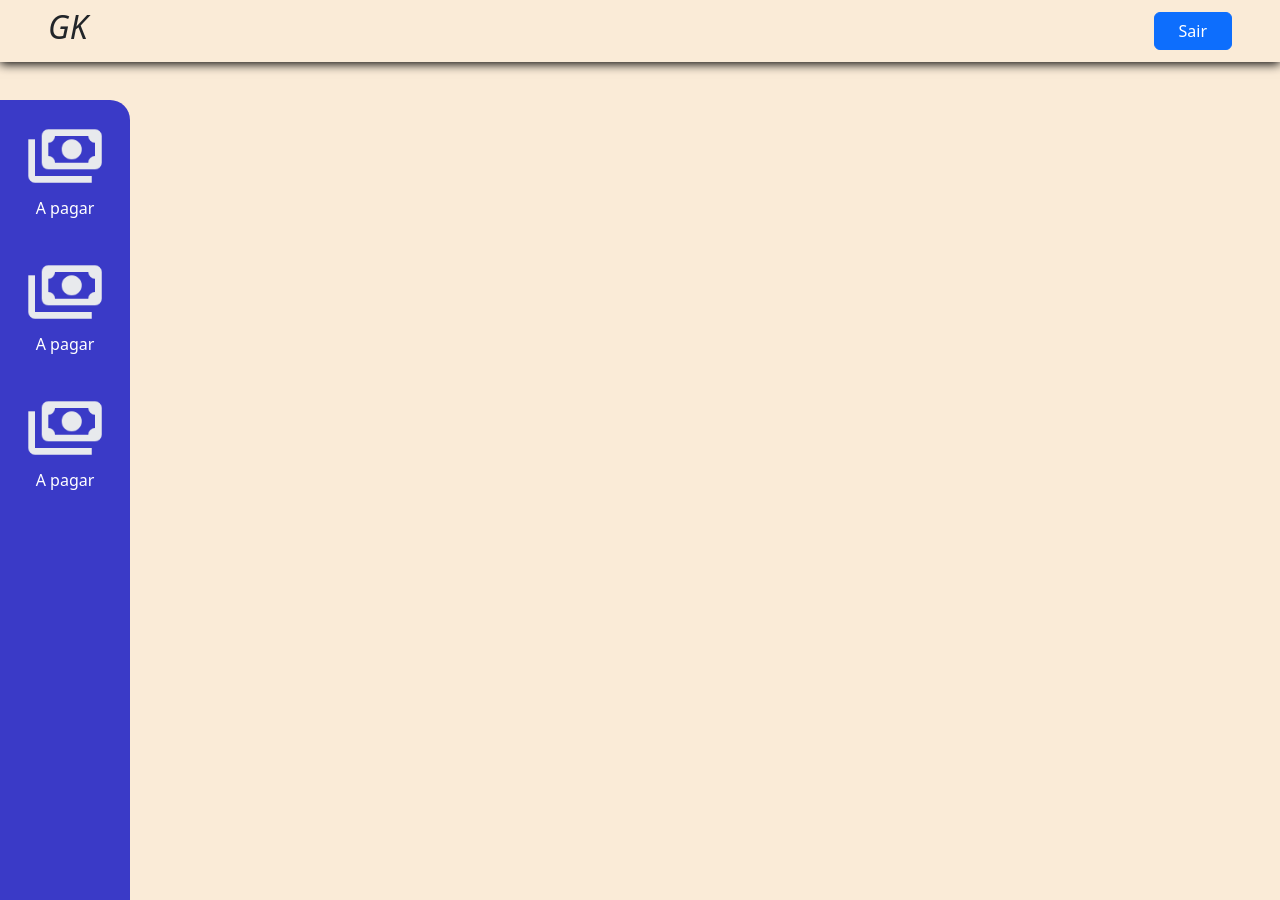
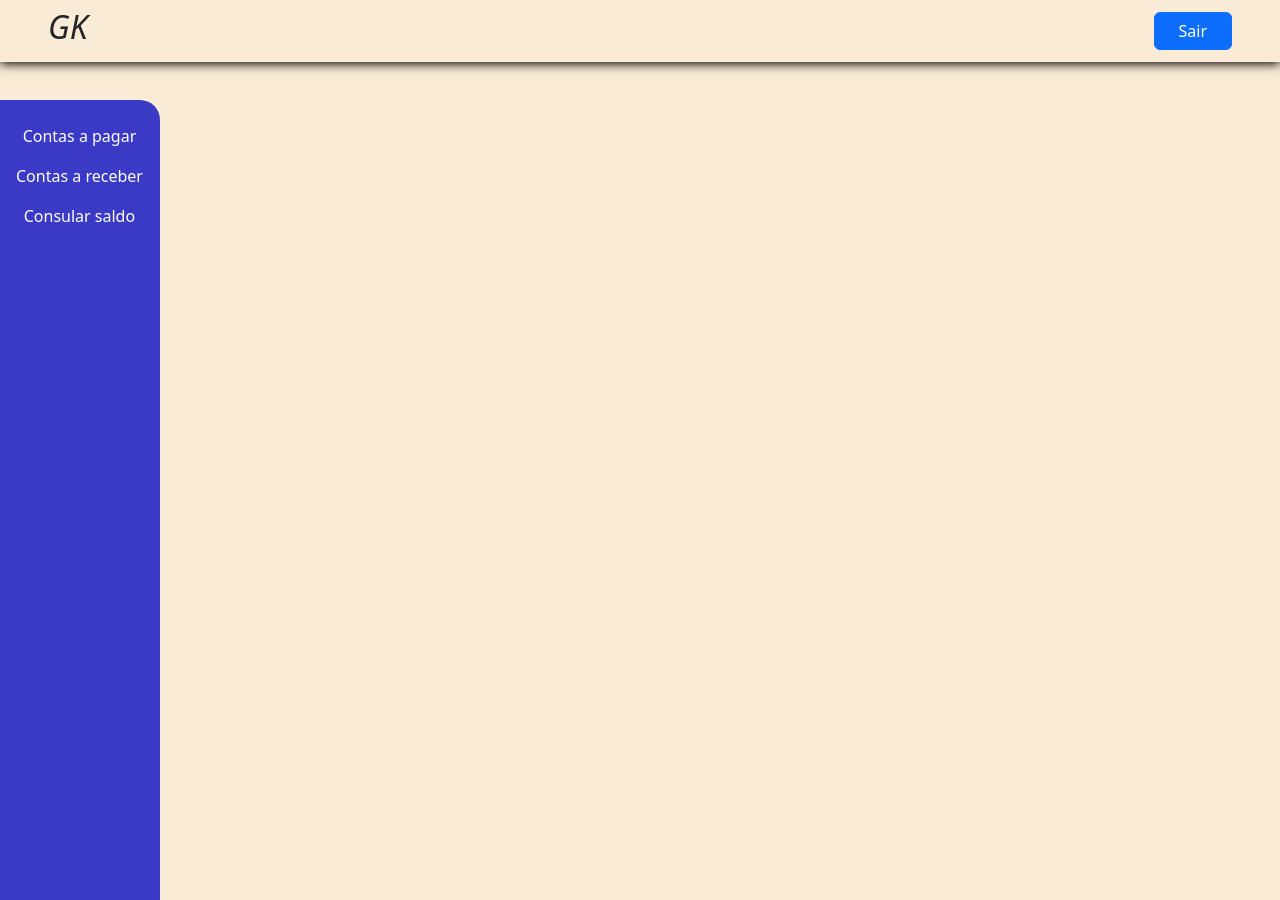
Before and after one commit to GabrielSKlauck/Contabilidade-Angular, an Angular app in the folder Front/: page /homepage in a window 1280 px wide. Built offline with nearby package versions, Linux system fonts and the light colour scheme.

Commit message:
Retirada da imagem no menu lateral e inicio do contas a pagar

```diff
--- a/Front/src/app/app.routes.ts
+++ b/Front/src/app/app.routes.ts
@@ -2,10 +2,12 @@ import { NgModule } from '@angular/core';
 import { RouterModule, Routes } from '@angular/router';
 import { HomepageComponent } from './pages/homepage/homepage.component';
 import { LoginComponent } from './pages/login/login.component';
+import { ContasPagarComponent } from './pages/contas-pagar/contas-pagar.component';
 
 export const routes: Routes = [
     {path: '', component: LoginComponent, pathMatch: 'full'},
-    {path: 'homepage', component: HomepageComponent}
+    {path: 'homepage', component: HomepageComponent},
+    {path: 'contasPagar', component: ContasPagarComponent, outlet: "showContasPagar"},
 ];
 
 @NgModule({
--- /dev/null
+++ b/Front/src/app/pages/contas-pagar/contas-pagar.component.html
@@ -0,0 +1 @@
+<h1>contasPagar</h1>
--- a/Front/src/app/pages/homepage/homepage.component.css
+++ b/Front/src/app/pages/homepage/homepage.component.css
@@ -2,7 +2,8 @@ nav{
     background-color: rgb(58, 58, 199);
     color: white;
     height: 100%;
-    width: 130px;
+    width: auto;
+    max-width: 160px;
     margin-top: 30px;
     border-top-right-radius: 20px;
     border-top-right-radius: 20px;
@@ -17,12 +18,13 @@ app-header{
 
 ul{
     list-style: none;
+    position: absolute;
+}
+li{
+    cursor: pointer;
 }
 
-li{
-    margin-top: 10px;
+a{
+    text-decoration: none;
+    color: white;
 }
-
-app-features{
-    cursor: pointer;
-}
--- a/Front/src/app/pages/homepage/homepage.component.html
+++ b/Front/src/app/pages/homepage/homepage.component.html
@@ -1,14 +1,16 @@
 <app-header></app-header>
 <nav>
-    <ul class="nav flex-column">
-        <li class="nav-item my-3">
-            <app-features></app-features>
+    <ul class="nav flex-column mt-3 ms-3">
+        <li class="nav-item my-2">
+            <a [routerLink]="[{ outlets: { name: 'showContasPagar' } }]">{{contasPagar}}</a>
         </li>
-        <li class="nav-item my-3">
-            <app-features></app-features>
+        <li class="nav-item my-2">
+            {{contasReceber}}
         </li>
-        <li class="nav-item my-3">
-            <app-features></app-features>
+        <li class="nav-item my-2">
+            {{saldo}}
         </li>
     </ul>
 </nav>
+
+<router-outlet name="showContasPagar"></router-outlet>
--- a/Front/src/app/pages/homepage/homepage.component.ts
+++ b/Front/src/app/pages/homepage/homepage.component.ts
@@ -1,14 +1,18 @@
 import { Component } from '@angular/core';
 import { HeaderComponent } from "../../shared/header/header.component";
-import { FeaturesComponent } from "../../shared/features/features.component";
+import { routes } from '../../app.routes';
+import { RouterModule } from '@angular/router';
 
 @Component({
   selector: 'app-homepage',
   standalone: true,
-  imports: [HeaderComponent, FeaturesComponent],
+  imports: [HeaderComponent, RouterModule],
   templateUrl: './homepage.component.html',
   styleUrl: './homepage.component.css'
 })
 export class HomepageComponent {
+  contasPagar:string = "Contas a pagar";
+  contasReceber:string = "Contas a receber";
+  saldo:string = "Consular saldo";
 
 }
--- a/Front/src/app/shared/features/features.component.css
+++ /dev/null
@@ -1,9 +0,0 @@
-div{
-    text-align: center;
-    display: block;
-}
-
-img{
-    width: 5rem;
-    height: 5rem;
-}
--- a/Front/src/app/shared/features/features.component.html
+++ /dev/null
@@ -1,4 +0,0 @@
-<div>
-    <img src="assets/icons/a_pagar.png" alt="">
-    <label for="">A pagar</label>
-</div>
```
Also changed, not shown: Front/src/app/pages/contas-pagar/contas-pagar.component.ts (added, +12 -0 lines), Front/src/app/shared/features/features.component.ts (deleted, +0 -12 lines), Front/src/app/pages/contas-pagar/contas-pagar.component.css (added), 1 other file (tests, documents, lock files or other folders).
